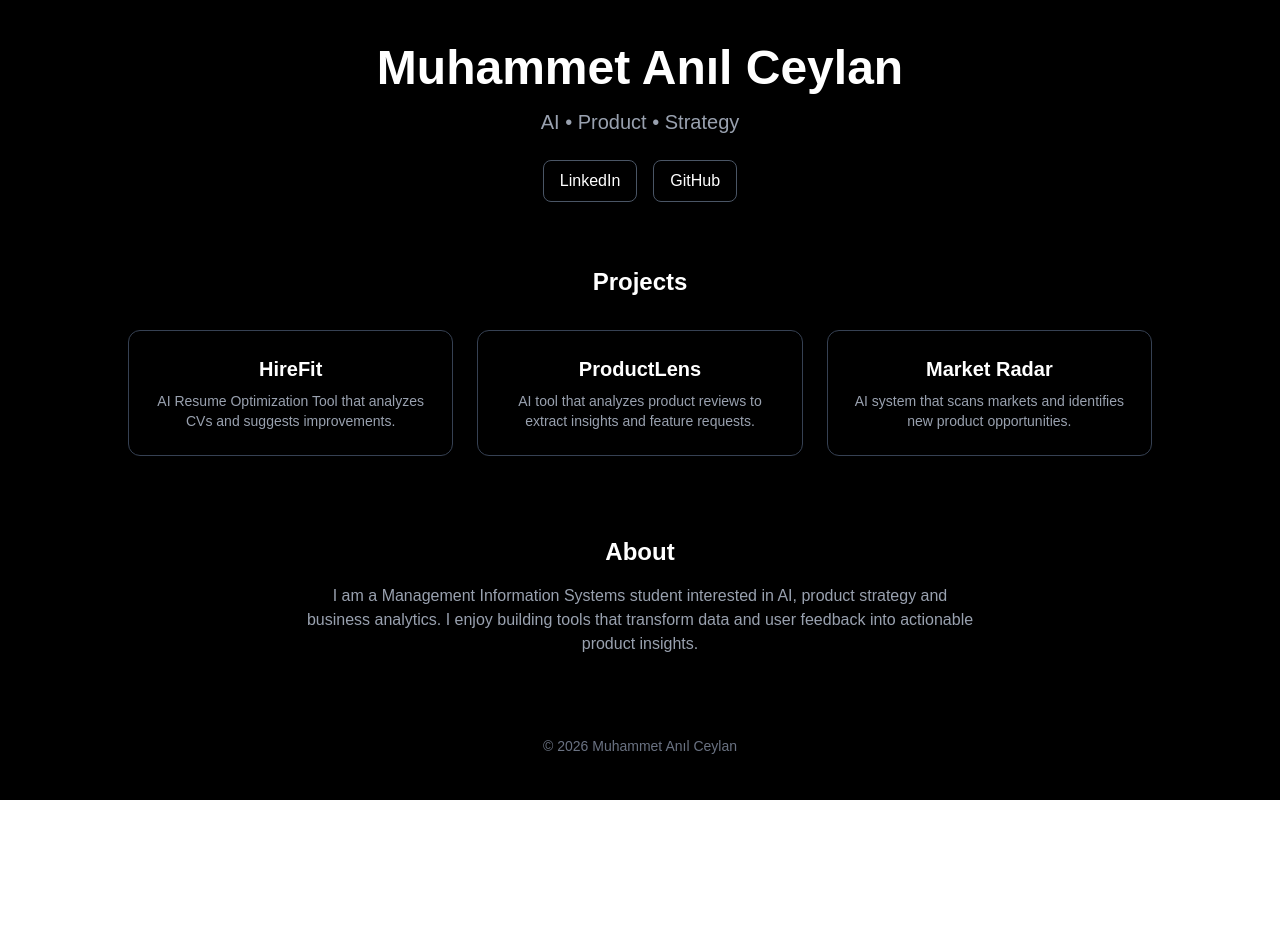
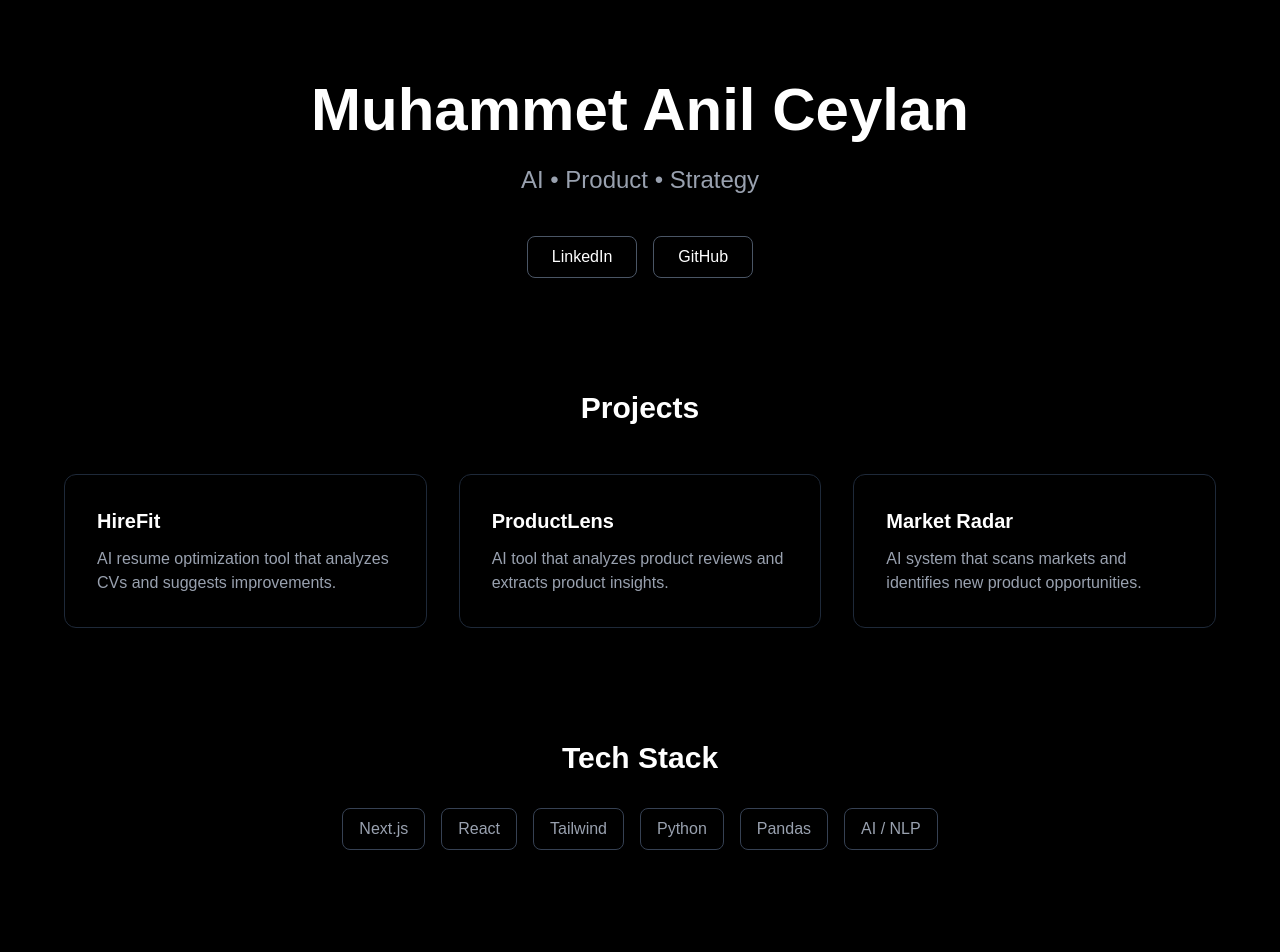
Before and after one commit to anil-ceylan/anil-portfolio, a Next.js app: page / in a window 1280 px wide. Shown: the top 952 px of the page. Before the commit the page ends 800 px from the top, so only its background shows below. Built offline with nearby package versions, Linux system fonts and the light colour scheme.

Commit message:
portfolio upgrade

```diff
--- a/app/page.tsx
+++ b/app/page.tsx
@@ -1,23 +1,24 @@
 export default function Home() {
   return (
-    <main className="min-h-screen flex flex-col items-center justify-center bg-black text-white text-center p-10">
+    <main className="min-h-screen bg-black text-white px-6 py-20">
 
-      {/* HEADER */}
-      <h1 className="text-5xl font-bold mb-4">
-        Muhammet Anıl Ceylan
+      {/* HERO */}
+      <section className="max-w-5xl mx-auto text-center mb-28">
+
+        <h1 className="text-6xl font-bold mb-6">
+          Muhammet Anil Ceylan
         </h1>
 
-      <p className="text-xl text-gray-400 mb-6">
+        <p className="text-2xl text-gray-400 mb-10">
           AI • Product • Strategy
         </p>
 
-      {/* SOCIAL LINKS */}
-      <div className="flex gap-4 mb-16">
+        <div className="flex justify-center gap-4">
           <a
-          href="https://www.linkedin.com/in/muhammetanilceylan
-
-"
-          className="border border-gray-600 px-4 py-2 rounded-lg hover:border-white transition"
+            href="https://linkedin.com/in/muhammetanilceylan"
+            target="_blank"
+            rel="noopener noreferrer"
+            className="border border-gray-600 px-6 py-2 rounded-lg hover:border-white transition"
           >
             LinkedIn
           </a>
@@ -26,59 +27,108 @@ export default function Home() {
             href="https://github.com/anil-ceylan"
             target="_blank"
             rel="noopener noreferrer"
-          className="border border-gray-600 px-4 py-2 rounded-lg hover:border-white transition"
+            className="border border-gray-600 px-6 py-2 rounded-lg hover:border-white transition"
           >
             GitHub
           </a>
         </div>
 
+      </section>
+
 
       {/* PROJECTS */}
-      <div className="max-w-5xl">
-        <h2 className="text-2xl font-semibold mb-8">Projects</h2>
+      <section className="max-w-6xl mx-auto mb-28">
 
-        <div className="grid grid-cols-1 md:grid-cols-3 gap-6">
+        <h2 className="text-3xl font-semibold text-center mb-12">
+          Projects
+        </h2>
 
-          <div className="border border-gray-700 p-6 rounded-xl hover:border-white hover:scale-105 transition transform duration-300">
-            <h3 className="text-xl font-semibold mb-2">HireFit</h3>
-            <p className="text-gray-400 text-sm">
-              AI Resume Optimization Tool that analyzes CVs and suggests improvements.
+        <div className="grid grid-cols-1 md:grid-cols-3 gap-8">
+
+          <div className="border border-gray-800 p-8 rounded-xl hover:scale-105 hover:border-white transition duration-300">
+            <h3 className="text-xl font-semibold mb-3">HireFit</h3>
+            <p className="text-gray-400">
+              AI resume optimization tool that analyzes CVs and suggests improvements.
             </p>
           </div>
 
-          <div className="border border-gray-700 p-6 rounded-xl hover:border-white hover:scale-105 transition transform duration-300">
-            <h3 className="text-xl font-semibold mb-2">ProductLens</h3>
-            <p className="text-gray-400 text-sm">
-              AI tool that analyzes product reviews to extract insights and feature requests.
+          <div className="border border-gray-800 p-8 rounded-xl hover:scale-105 hover:border-white transition duration-300">
+            <h3 className="text-xl font-semibold mb-3">ProductLens</h3>
+            <p className="text-gray-400">
+              AI tool that analyzes product reviews and extracts product insights.
             </p>
           </div>
 
-          <div className="border border-gray-700 p-6 rounded-xl hover:border-white hover:scale-105 transition transform duration-300">
-            <h3 className="text-xl font-semibold mb-2">Market Radar</h3>
-            <p className="text-gray-400 text-sm">
+          <div className="border border-gray-800 p-8 rounded-xl hover:scale-105 hover:border-white transition duration-300">
+            <h3 className="text-xl font-semibold mb-3">Market Radar</h3>
+            <p className="text-gray-400">
               AI system that scans markets and identifies new product opportunities.
             </p>
           </div>
 
         </div>
+
+      </section>
+
+
+      {/* TECH STACK */}
+      <section className="max-w-4xl mx-auto text-center mb-28">
+
+        <h2 className="text-3xl font-semibold mb-8">
+          Tech Stack
+        </h2>
+
+        <div className="flex flex-wrap justify-center gap-4 text-gray-400">
+
+          <span className="border border-gray-700 px-4 py-2 rounded-lg">
+            Next.js
+          </span>
+
+          <span className="border border-gray-700 px-4 py-2 rounded-lg">
+            React
+          </span>
+
+          <span className="border border-gray-700 px-4 py-2 rounded-lg">
+            Tailwind
+          </span>
+
+          <span className="border border-gray-700 px-4 py-2 rounded-lg">
+            Python
+          </span>
+
+          <span className="border border-gray-700 px-4 py-2 rounded-lg">
+            Pandas
+          </span>
+
+          <span className="border border-gray-700 px-4 py-2 rounded-lg">
+            AI / NLP
+          </span>
+
         </div>
+
+      </section>
 
 
       {/* ABOUT */}
-      <div className="mt-20 max-w-2xl">
-        <h2 className="text-2xl font-semibold mb-4">About</h2>
+      <section className="max-w-3xl mx-auto text-center mb-20">
 
-        <p className="text-gray-400">
-          I am a Management Information Systems student interested in AI,
+        <h2 className="text-3xl font-semibold mb-6">
+          About
+        </h2>
+
+        <p className="text-gray-400 leading-relaxed">
+          I am a Management Information Systems student focused on AI,
           product strategy and business analytics. I enjoy building tools
-          that transform data and user feedback into actionable product insights.
+          that transform user feedback and data into actionable product insights.
         </p>
-      </div>
+
+      </section>
+
 
       {/* FOOTER */}
-      <div className="mt-20 text-gray-500 text-sm">
+      <footer className="text-center text-gray-600 text-sm">
         © 2026 Muhammet Anıl Ceylan
-      </div>
+      </footer>
 
     </main>
   );
```
Lines whose indentation alone changed are shown as unchanged.
